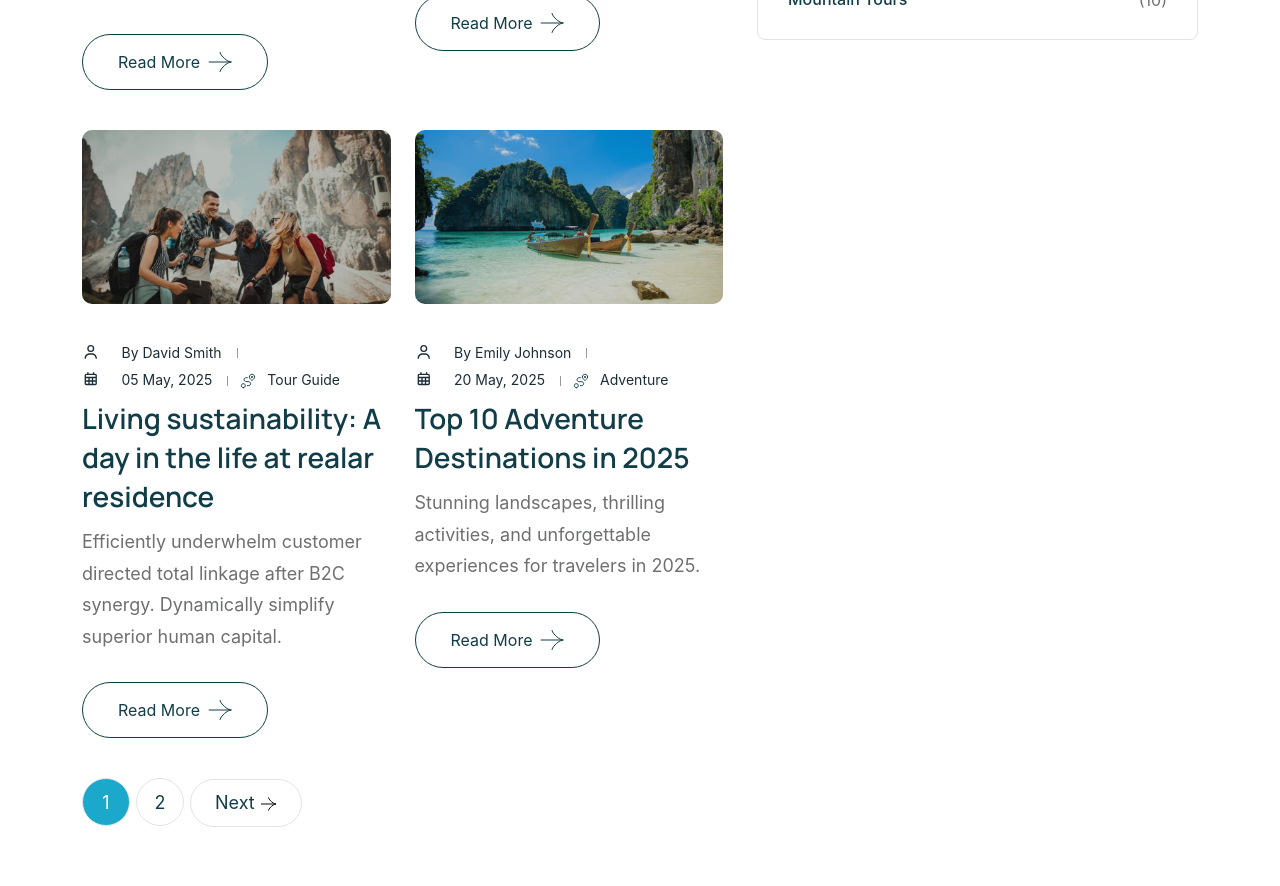
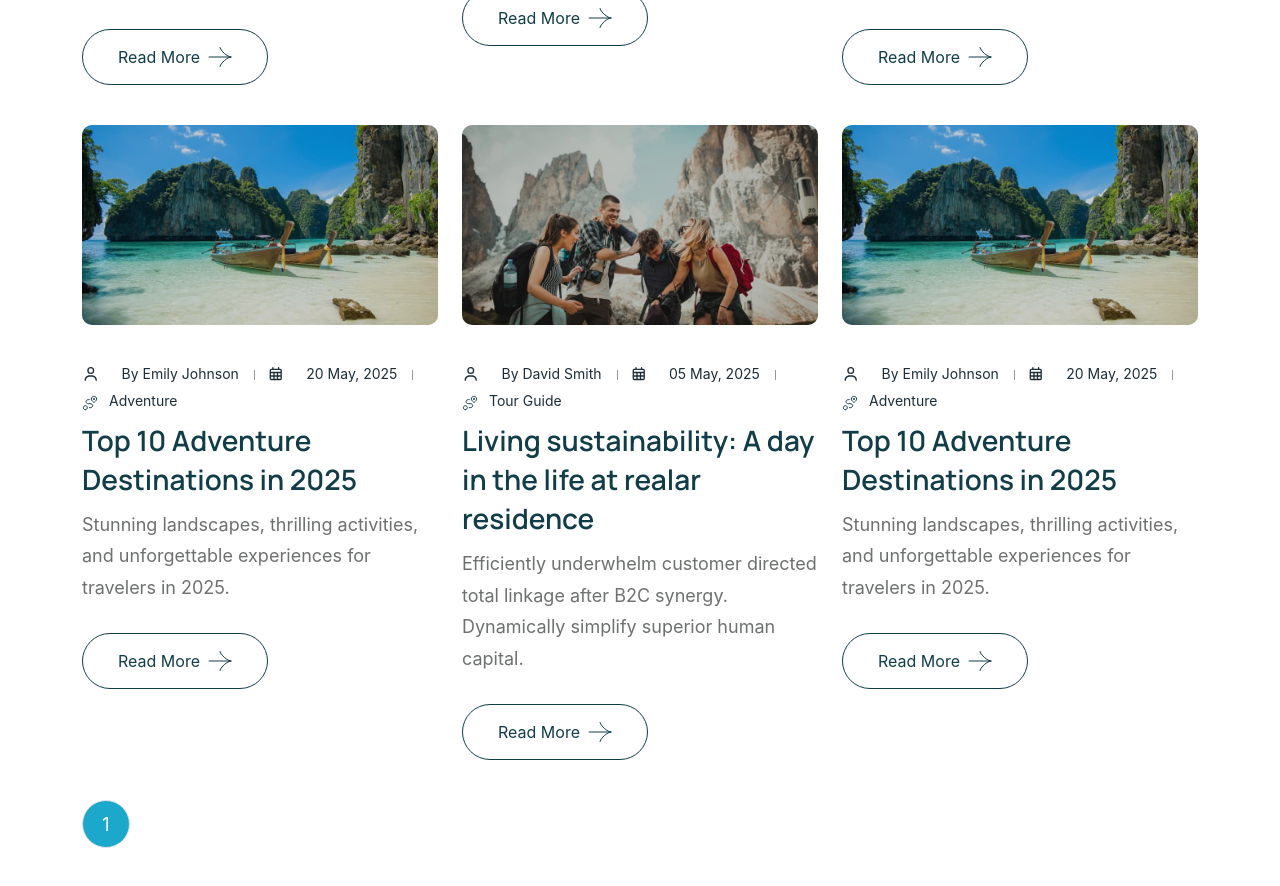
Before and after one commit to akash-deepsharma/enlivetrips, a Next.js app: page /blog in a window 1280 px wide. Shown: the part 1220-2106 px from the top of the page. Built offline with nearby package versions, Linux system fonts and the light colour scheme; a web font is replaced by a local one.

Commit message:
change blog

```diff
--- a/src/app/blog/page.js
+++ b/src/app/blog/page.js
@@ -83,7 +83,7 @@ export default function Blog() {
   ];
 
   // ✅ Pagination logic
-  const postsPerPage = 4;
+  const postsPerPage = 9;
   const [currentPage, setCurrentPage] = useState(1);
 
   const totalPages = Math.ceil(blogPosts.length / postsPerPage);
@@ -123,10 +123,10 @@ export default function Blog() {
         <div className="container">
           <div className="row">
             {/* Blog List */}
-            <div className="col-xxl-8 col-lg-7">
+            <div className="col-xxl-12 col-lg-12">
                 <div className="row">
               {currentPosts.map((post) => (
-                    <div className="col-xxl-6 col-lg-6"  key={post.id}>
+                    <div className="col-xxl-4 col-lg-4 col-md-6"  key={post.id}>
                         <SingleBlog post={post} />
                     </div>
               ))}
@@ -175,9 +175,9 @@ export default function Blog() {
             </div>
 
             {/* Sidebar */}
-            <div className="col-xxl-4 col-lg-5">
+            {/* <div className="col-xxl-4 col-lg-5">
               <aside className="sidebar-area">
-                {/* Search */}
+
                 <div className="widget widget_search">
                   <form className="search-form">
                     <input type="text" placeholder="Search" />
@@ -187,7 +187,7 @@ export default function Blog() {
                   </form>
                 </div>
 
-                {/* Categories */}
+
                 <div className="widget widget_categories">
                   <h3 className="widget_title">Categories</h3>
                   <ul>
@@ -200,7 +200,7 @@ export default function Blog() {
                   </ul>
                 </div>
               </aside>
-            </div>
+            </div> */}
           </div>
         </div>
       </section>
```
